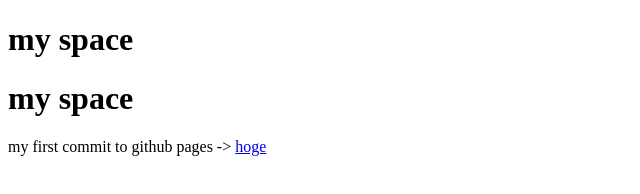
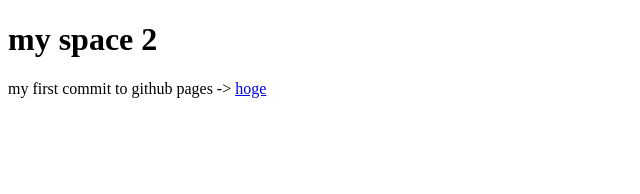
Before and after one commit to ino0907/ino0907.github.io, a plain HTML site: page index2.html in a window 1280 px wide. Shown: the whole page, without its empty margins (0-640 px from the left). Drawn offline with Linux system fonts and the light colour scheme.

Commit message:
comment3

```diff
--- a/index2.html
+++ b/index2.html
@@ -1,10 +1,10 @@
 <!DOCTYPE html>
 <html>
   <head>
-    <h1>my space</h1>
+    <title>my space 2</title>
   </head>
   <body>
-      <h1>my space</h1>
+      <h1>my space 2</h1>
       <p>my first commit to github pages -> <a href="hoge.html">hoge</a></p>
   </body>
 </html>
```
